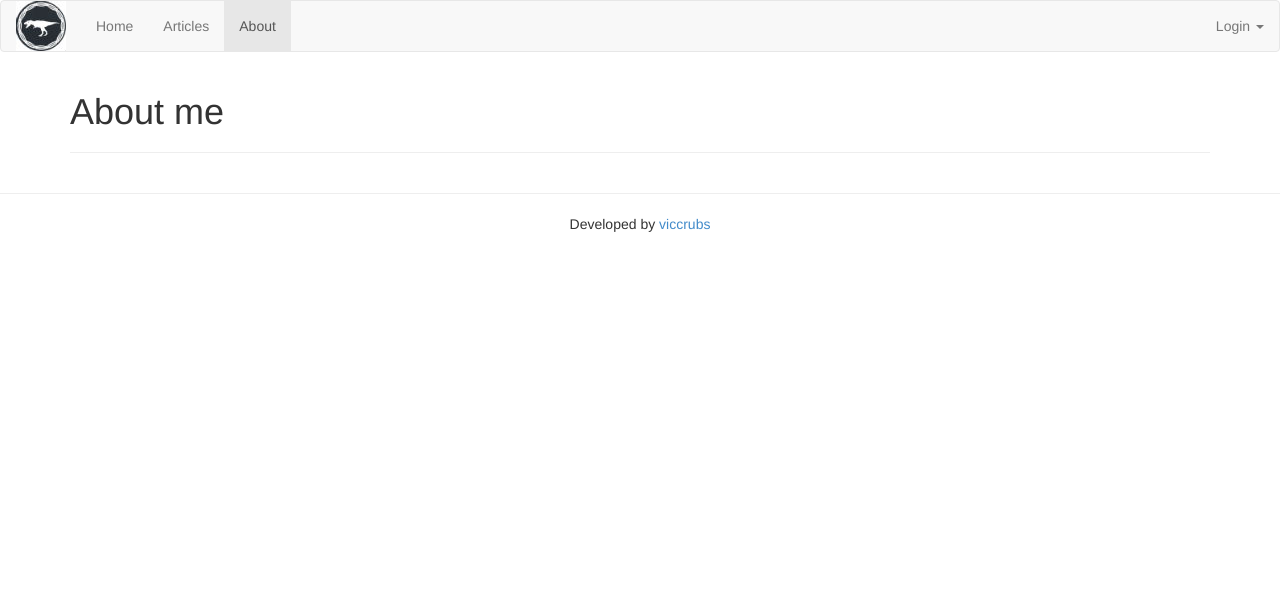
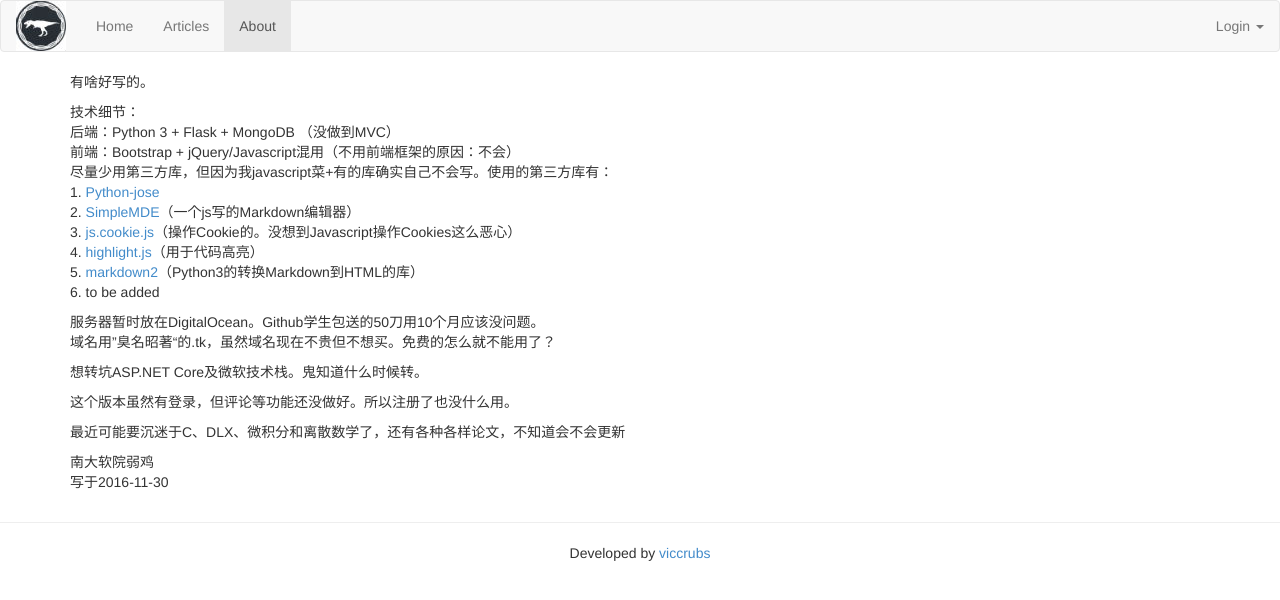
Before and after one commit to ddadaal/VicBlog-Flask, a Flask app: page /about in a window 1280 px wide. Shown: the top 600 px of the page. Run offline with Flask 2, Linux system fonts and the light colour scheme; some libraries are stand-ins or nearby versions.

Commit message:
prepared

```diff
--- a/app/templates/about.html
+++ b/app/templates/about.html
@@ -8,6 +8,28 @@ init("About","about");
 {% endblock %}
 
 {% block content %}
-<h1>About me</h1>
-<hr>
+
+<p>有啥好写的。</p>
+
+<p>技术细节： <br>
+后端：Python 3 + Flask + MongoDB （没做到MVC） <br>
+前端：Bootstrap + jQuery/Javascript混用（不用前端框架的原因：不会） <br>
+尽量少用第三方库，但因为我javascript菜+有的库确实自己不会写。使用的第三方库有： <br>
+1.  <a href="https://github.com/mpdavis/python-jose/">Python-jose</a> <br>
+2.  <a href="https://github.com/NextStepWebs/simplemde-markdown-editor">SimpleMDE</a>（一个js写的Markdown编辑器） <br>
+3.  <a href="https://github.com/js-cookie/js-cookie">js.cookie.js</a>（操作Cookie的。没想到Javascript操作Cookies这么恶心） <br>
+4.  <a href="https://highlightjs.org/">highlight.js</a>（用于代码高亮） <br>
+5.  <a href="https://github.com/trentm/python-markdown2">markdown2</a>（Python3的转换Markdown到HTML的库） <br>
+6. to be added</p>
+
+<p>服务器暂时放在DigitalOcean。Github学生包送的50刀用10个月应该没问题。 <br>
+域名用”臭名昭著“的.tk，虽然域名现在不贵但不想买。免费的怎么就不能用了？</p>
+
+<p>想转坑ASP.NET Core及微软技术栈。鬼知道什么时候转。</p>
+
+<p>这个版本虽然有登录，但评论等功能还没做好。所以注册了也没什么用。</p>
+<p>最近可能要沉迷于C、DLX、微积分和离散数学了，还有各种各样论文，不知道会不会更新</p>
+
+<p>南大软院弱鸡 <br>
+写于2016-11-30</p>
 {% endblock %}
--- a/app/templates/compose.html
+++ b/app/templates/compose.html
@@ -16,8 +16,7 @@
     <hr/>
     <form action="/compose" method="POST">
         <input id="title" class="form-control" placeholder="Title"/>
-        <textarea id="editor">
-        </textarea>
+        <textarea id="editor"></textarea>
     </form>
     <div class="container" id="img_update">
         <button class="btn btn-default" data-toggle="modal" data-target="#img_upload_modal">
--- a/app/templates/index.html
+++ b/app/templates/index.html
@@ -10,8 +10,6 @@ init("Home","home");
 {% endblock %}
 
 {% block content %}
-<h1> Welcome to my ugly blog</h1>
-{% for post in posts %}
-<div><p>{{post.title}} says: {{post.description}}</p></div>
-{% endfor %}
+<h1>Hello!</h1>
+<p>还没想好放什么。</p>
 {% endblock %}
```
Also changed, not shown: app/static/upload/LOGO4-Circle.jpg (added).
